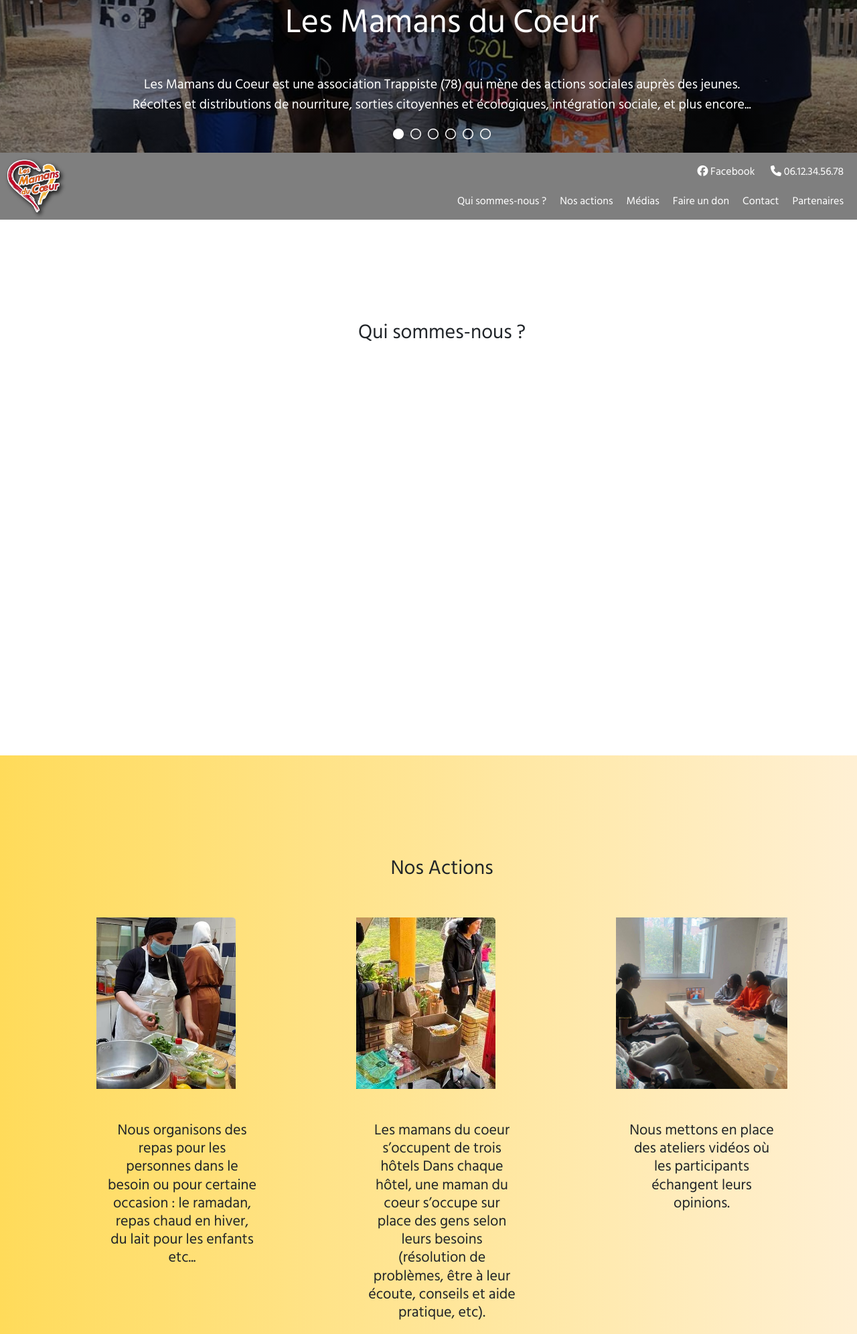
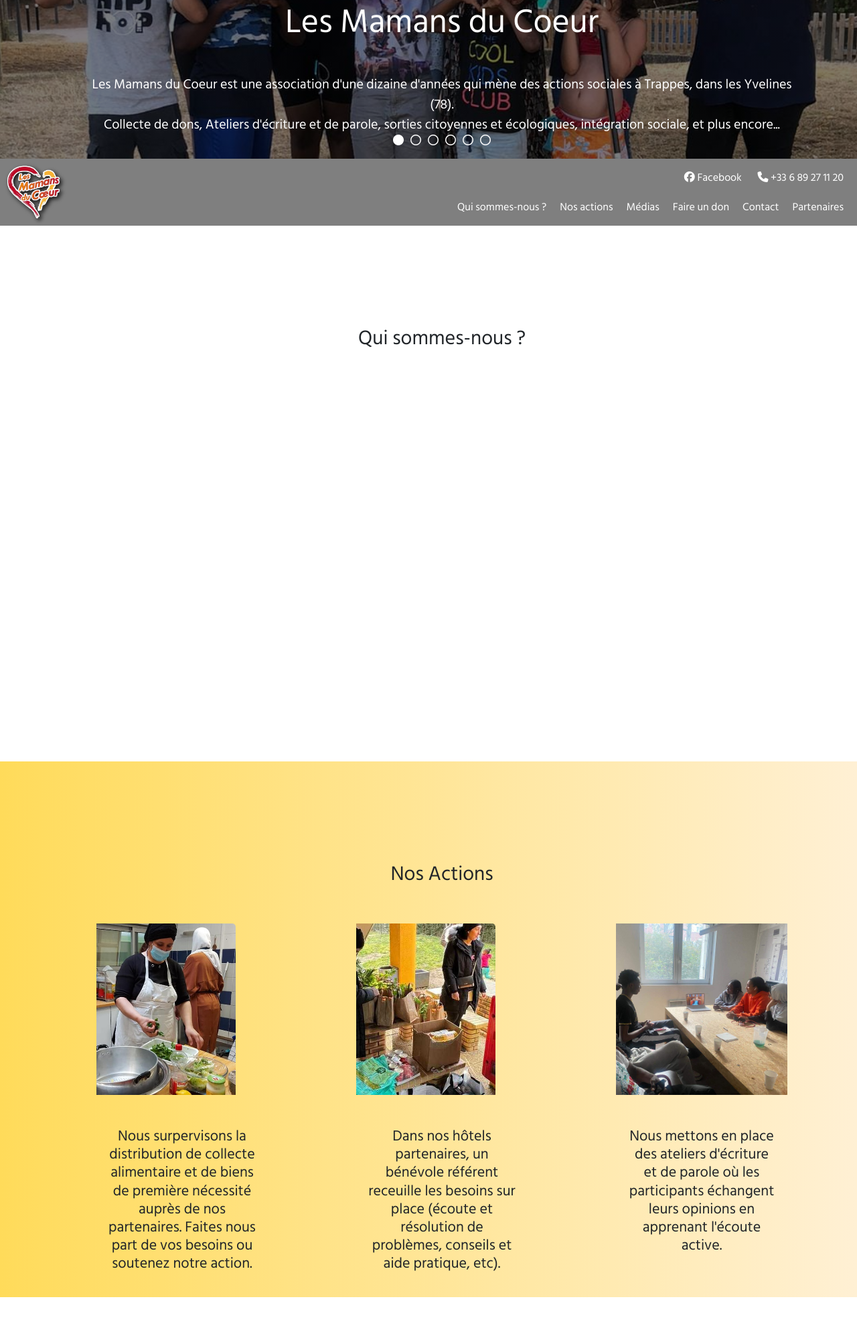
Before and after one commit to MamansDuCoeur/mamansducoeur.github.io, a plain HTML site: page index.html in a window 1280 px wide. Shown: the part 572-2564 px from the top of the page at 67% size. Drawn offline with Linux system fonts and the light colour scheme.

Commit message:
Travail sur le conteContenu retravaillé 1.0

```diff
--- a/index.html
+++ b/index.html
@@ -60,9 +60,9 @@
 
             <h1>Les Mamans du Coeur</h1>
 
-            <p>Les Mamans du Coeur est une association Trappiste (78) qui mène des actions sociales auprès des jeunes.
+            <p>Les Mamans du Coeur est une association d'une dizaine d'années qui mène des actions sociales à Trappes, dans les Yvelines (78).
             </p>
-            <p>Récoltes et distributions de nourriture, sorties citoyennes et écologiques, intégration sociale, et plus
+            <p>Collecte de dons, Ateliers d'écriture et de parole, sorties citoyennes et écologiques, intégration sociale, et plus
                 encore...</p>
         </div>
 
@@ -87,9 +87,9 @@
                     <i class="fa-brands fa-facebook"></i>
                     Facebook
                 </a>
-                <a href="tel:+33612345678" class="social-link">
+                <a href="tel:+33689271120" class="social-link">
                     <i class="fa-solid fa-phone"></i>
-                    06.12.34.56.78
+                    +33 6 89 27 11 20
                 </a>
             </div>
             <ul class="menu">
@@ -99,8 +99,6 @@
                 <li><a href="#dons">Faire un don</a></li>
                 <li><a href="#contact">Contact</a></li>
                 <li><a href="#partenaires">Partenaires</a></li>
-
-
             </ul>
         </div>
     </nav>
@@ -119,8 +117,7 @@
                     </div>
                     <div class="card-body pt-5">
                         <p class="card-text action-description">
-                            Nous organisons des repas pour les personnes dans le besoin ou pour certaine occasion : le
-                            ramadan, repas chaud en hiver, du lait pour les enfants etc...
+                            Nous surpervisons la distribution de collecte alimentaire et de biens de première nécessité auprès de nos partenaires. Faites nous part de vos besoins ou <a href="#dons">soutenez notre action</a>.
                         </p>
                     </div>
                 </div>
@@ -133,9 +130,8 @@
                     </div>
                     <div class="card-body pt-5">
                         <p class="card-text action-description">
-                            Les mamans du coeur s’occupent de trois hôtels
-                            Dans chaque hôtel, une maman du coeur s’occupe sur place des gens selon leurs besoins
-                            (résolution de problèmes, être à leur écoute, conseils et aide pratique, etc).
+                            Dans nos <a href="#contact">hôtels partenaires</a>, un bénévole référent receuille les besoins sur place
+                            (écoute et résolution de problèmes, conseils et aide pratique, etc).
                         </p>
                     </div>
                 </div>
@@ -148,7 +144,7 @@
                     </div>
                     <div class="card-body pt-5">
                         <p class="card-text action-description ">
-                            Nous mettons en place des ateliers vidéos où les participants échangent leurs opinions.
+                            Nous mettons en place des ateliers d'écriture et de parole où les participants échangent leurs opinions en apprenant l'écoute active.
                         </p>
                     </div>
                 </div>
@@ -160,10 +156,10 @@
 
         <div class="row">
             <div class="col">
+                <!--Revoir le texte-->
                 <p class="action-youtube">Objet : recréer un dialogue entre pes parents et les adolescents ; faire
                     participer les jeunes à la vie de quartier ; faire en sorte que les parents aident activement
-                    les
-                    jeunes à monter des projets professionnels culturels et de loisirs </p>
+                    les jeunes à monter des projets professionnels culturels et de loisirs.</p>
             </div>
             <div class="col">
                 <iframe class="media-yt-embed" src="https://www.youtube.com/embed/qWXzxplB1x8"
@@ -178,7 +174,8 @@
                     allowfullscreen></iframe>
             </div>
         </div>
-
+         <!-- ==== Rajouter les courts-métrages? ===
+            ===Titre propo: Les Mamans font leur cinéma === -->
 
         <h1 class="mt-5">Ils parlent de nous</h1>
         <div class="row pb-5">
@@ -239,7 +236,7 @@
             <div class="col-4">
                 <h2>Inscription à la newsletter</h2>
 
-                <!-- ON simule l'intégration du formulaire SendinBLue-->
+                <!-- On simule l'intégration du formulaire SendinBLue-->
                 <form w-50 mx-auto>
                     <label for="newsletter-lastname" class="hide">Votre nom :</label>
                     <input type="text" id="newsletter-lastname" name="newsletter-lastname" placeholder="Votre nom" />
```
